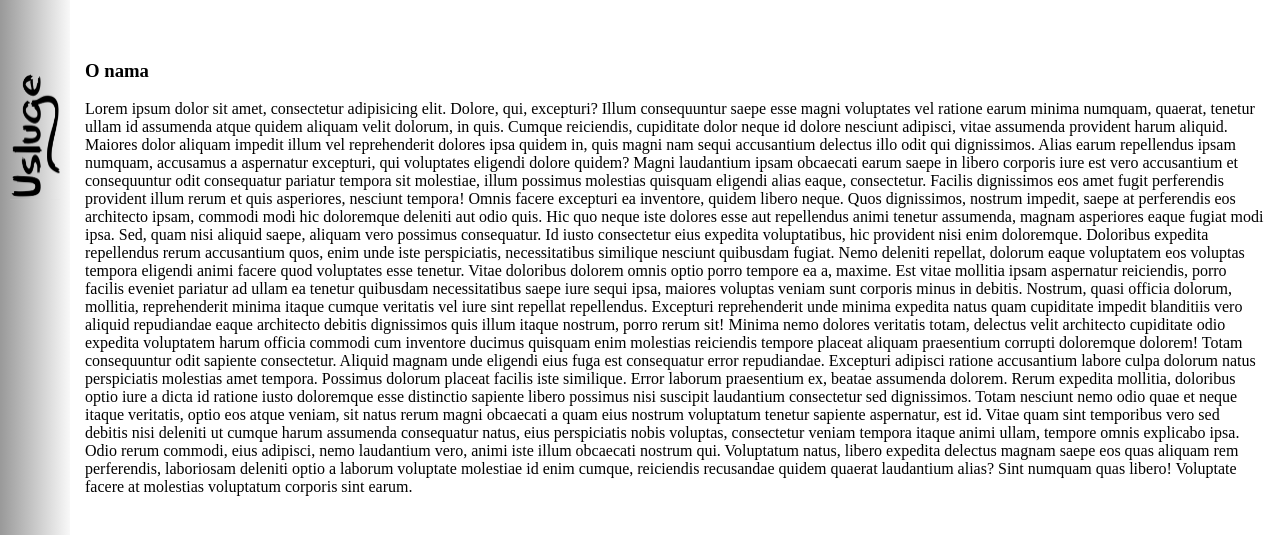
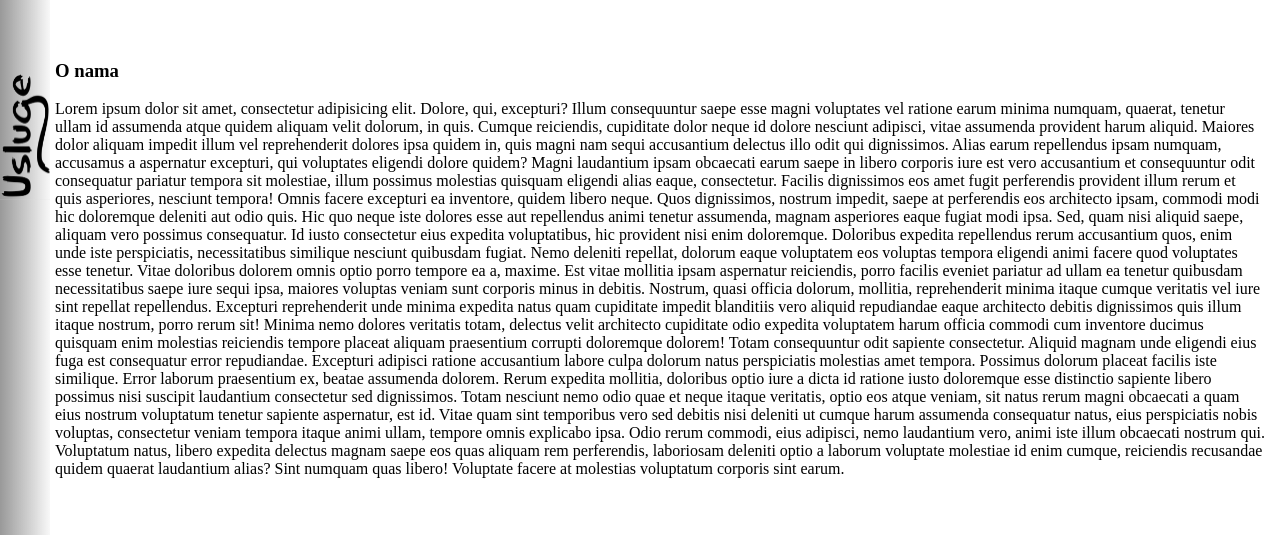
Before and after one commit to JohnnyBcuche/Vortex-Color, a plain HTML site: page farbara.html in a window 1280 px wide. Shown: the part 265-800 px from the top of the page. Drawn offline with Linux system fonts and the light colour scheme.

Commit message:
sredio sidebarove

```diff
--- a/css/farbara.css
+++ b/css/farbara.css
@@ -10,24 +10,16 @@
 }
 #linkToUsluge>*{
 	height: 100vh;
-	width: 70px;
+	width: 50px;
 	display: flex;
 	align-items: center;
 	justify-content: center;
-	letter-spacing: 4px;
 }
 #linkToUsluge>*:hover{
 	background: linear-gradient( 90deg, rgba(0,0,0,.4), rgba(190,190,190,.1) );
 }
-#linkToUsluge{
-	text-decoration: none;
-	color: RoyalBlue;
-}
-#linkToUsluge:hover{
-	color: Navy;
-}
-.rotate {
-	transform: rotate(-90deg);
+.sidebar{
+	position: fixed;
 }
 
 #header{
@@ -45,6 +37,7 @@
 }
 #content{
 	min-width: 90%;
+	margin-left: 40px;
 }
 #about{
 	margin-top: 50px;
--- a/css/usluge.css
+++ b/css/usluge.css
@@ -2,6 +2,7 @@
 	margin: 0;
 	padding: 0;
 }
+
 #usluge{
 	display: flex;
 	justify-content: space-between;
@@ -12,11 +13,16 @@
 	width: 50px;
 	display: flex;
 	align-items: center;
+	justify-content: center;
 }
 #linkToFarbara>*:hover{
 	background: linear-gradient( -90deg, rgba(0,0,0,.4), rgba(190,190,190,.1) );
 }
-
+.sidebar{
+	margin-left: calc(100% - 50px);
+	float: right;
+	position: fixed;
+}
 #header{
 	display: flex;
 	flex-wrap: wrap;
@@ -31,8 +37,8 @@
 	justify-content: center;
 }
 #content{
-	min-width: 80%;
-    overflow:hidden;
+	min-width: 90%;
+	margin-right: 40px;
 }
 #about{
 	margin-top: 50px;
--- a/farbara.html
+++ b/farbara.html
@@ -8,11 +8,13 @@
 <body>
 	<div id="farbara">
 
+	<div class="sidebar">
 	<a href="usluge.html" id="linkToUsluge">
 	<div>
-	<img src="img/Usluge.PNG" alt="" width="50px" height="130px">
+	<img src="img/Usluge.PNG" alt="usluge" width="50px" height="130px">
 	</div>
 	</a>
+	</div>
 	<div id="content">
 	<div id="header">
 	<div id="logo">
```
Also changed, not shown: usluge.html (+3 -1 lines).
